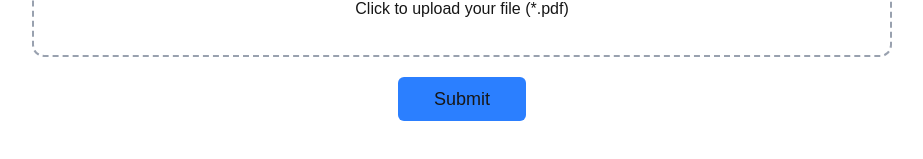
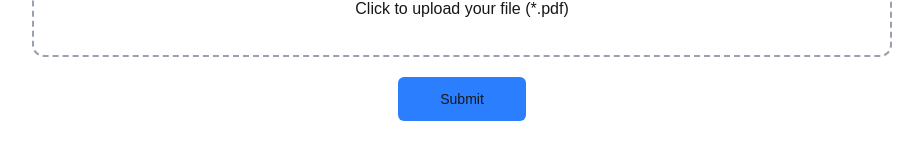
Before and after one commit to kuldp18/pdf-rag-chat, a Next.js app: page / in a window 1280 px wide. Shown: the part 387-546 px from the top of the page, without its empty margins (178-1101 px from the left). Built offline with nearby package versions, Linux system fonts and the light colour scheme.

Commit message:
add loading state

```diff
--- a/app/components/UploadWidget.js
+++ b/app/components/UploadWidget.js
@@ -3,6 +3,7 @@ import { useState, useRef } from "react";
 
 const UploadWidget = () => {
   const [file, setFile] = useState(null);
+  const [isLoading, setIsLoading] = useState(false);
   const [error, setError] = useState(null);
   const fileInputRef = useRef(null);
 
@@ -20,14 +21,10 @@ const UploadWidget = () => {
     const formData = new FormData();
     formData.append("file", file);
 
-    try {
-      await fetch("/api/upload", {
-        method: "POST",
-        body: formData,
-      });
-    } catch (error) {
-      setError(error.message);
-    }
+    return fetch("/api/upload", {
+      method: "POST",
+      body: formData,
+    });
   };
 
   const handleSubmit = () => {
@@ -38,8 +35,20 @@ const UploadWidget = () => {
       return;
     }
     setError(null);
-    console.log(file);
-    uploadPDF();
+
+    setIsLoading(true);
+
+    uploadPDF()
+      .then((data) => {
+        console.log(data);
+      })
+      .catch((err) => {
+        console.log(err);
+        setError(err.message);
+      })
+      .finally(() => {
+        setIsLoading(false);
+      });
   };
 
   return (
@@ -63,10 +72,10 @@ const UploadWidget = () => {
       </div>
 
       <button
-        className="bg-blue-500 mx-auto w-32 px-4 py-2 rounded-md hover:bg-blue-400 cursor-pointer transition-colors text-lg"
+        className="bg-blue-500 mx-auto w-32 px-14 py-3 rounded-md hover:bg-blue-400 cursor-pointer transition-colors text-md flex justify-center items-center"
         onClick={handleSubmit}
       >
-        Submit
+        {isLoading ? "Loading..." : "Submit"}
       </button>
       {error && <p className="text-red-400 text-center text-md">{error}</p>}
     </div>
```
